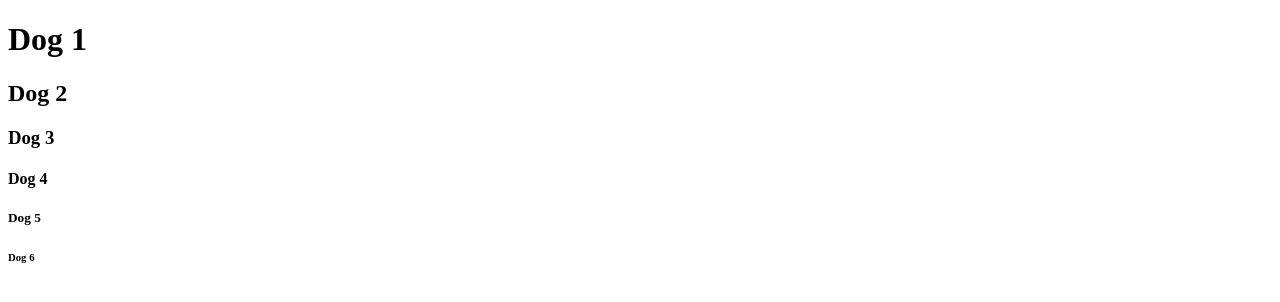
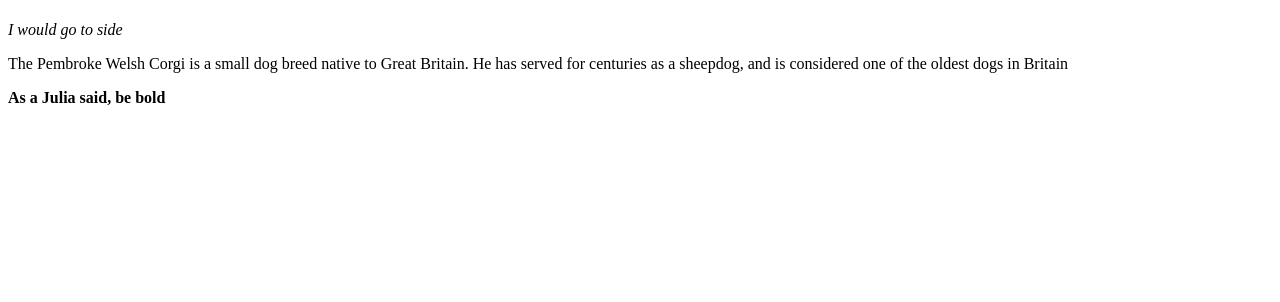
Before and after one commit to Eli03571/holberton-learning_web_programming, a plain HTML site: page index.html in a window 1280 px wide. Drawn offline with Linux system fonts and the light colour scheme.

Commit message:
Update index.html

```diff
--- a/index.html
+++ b/index.html
@@ -4,11 +4,9 @@
     <title>HOLBERTON</title>
   </head>
   <body>
-    <h1>Dog 1</h1>
-    <h2>Dog 2</h2>
-    <h3>Dog 3</h3>
-    <h4>Dog 4</h4>
-    <h5>Dog 5</h5>
-    <h6>Dog 6</h6>
+    <h1></h1>
+    <i> I would go to side</i>
+    <p> The Pembroke Welsh Corgi is a small dog breed native to Great Britain. He has served for centuries as a sheepdog, and is considered one of the oldest dogs in Britain</p>
+    <strong> As a Julia said, be bold </strong>
     </body>
 </html>
```
